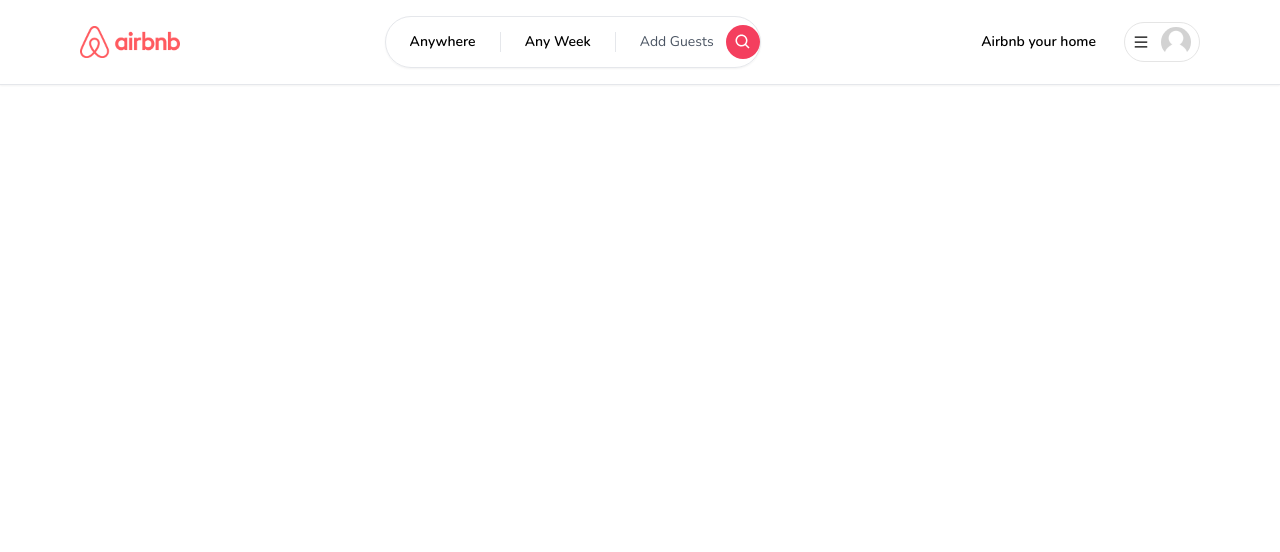
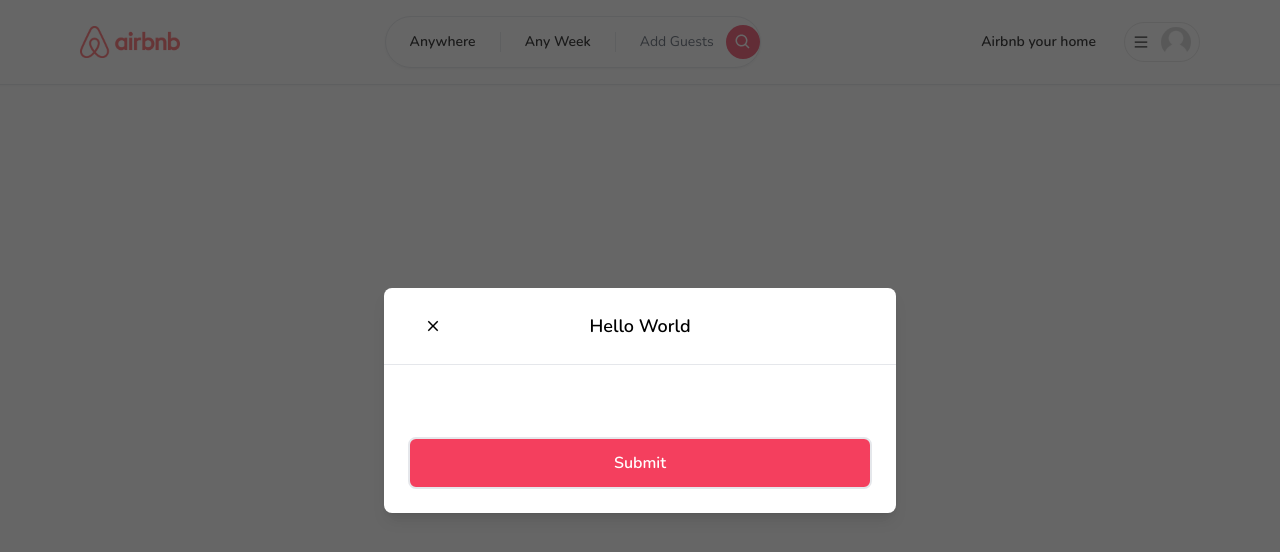
Before and after one commit to randyetan/airbnb_clone, a Next.js app: page / in a window 1280 px wide. Shown: the top 552 px of the page. Built offline with nearby package versions, Linux system fonts and the light colour scheme.

Commit message:
Creation of MenuItems and buttons

```diff
--- /dev/null
+++ b/app/components/Button.tsx
@@ -0,0 +1,58 @@
+'use client';
+
+import { IconType } from "react-icons";
+
+interface ButtonProps {
+    label: string;
+    onClick: (e: React.MouseEvent<HTMLButtonElement>) => void;
+    disabled?: boolean;
+    outline?: boolean;
+    small?: boolean;
+    icon?: IconType;
+}
+
+const Button: React.FC<ButtonProps> = ({
+    label,
+    onClick,
+    disabled,
+    outline,
+    small,
+    icon: Icon
+}) => {
+    return (
+        <button
+            onClick={onClick}
+            disabled={disabled}
+            className={`
+                relative
+                disabled:opacity-70
+                disabled:cursor-not-allowed
+                rounded-lg
+                hover:opacity-80
+                transition
+                w-full
+                ${outline ? 'bg-white' : 'bg-rose-500'}
+                ${outline ? 'border-black' : 'bg-rose-500'}
+                ${outline ? 'text-black' : 'text-white'}
+                ${small ? 'py-1' : 'py-3'}
+                ${small ? 'text-sm' : 'text-md'}
+                ${small ? 'font-light' : 'font-semibold'}
+                ${small ? 'border-[1px]' : 'border-2'}
+            `}
+        >
+            {Icon && (
+                <Icon
+                    size={24}
+                    className="
+                        absolute
+                        left-4
+                        top-3
+                    "
+                />
+            )}
+            {label}
+        </button>
+      );
+}
+
+export default Button
--- /dev/null
+++ b/app/components/ClientOnly.tsx
@@ -0,0 +1,29 @@
+'use client';
+
+import { useEffect, useState } from "react";
+
+interface ClientOnlyProps {
+    children: React.ReactNode;
+}
+
+const ClientOnly: React.FC<ClientOnlyProps> = ({
+    children
+}) => {
+    const [hasMounted, setHasMounted] = useState(false);
+
+    useEffect(() => {
+        setHasMounted(true);
+    }, []);
+
+    if (!hasMounted) {
+        return null;
+    }
+
+    return (
+        <>
+            {children}
+        </>
+      );
+}
+
+export default ClientOnly;
--- /dev/null
+++ b/app/components/modals/Modal.tsx
@@ -0,0 +1,195 @@
+'use client';
+
+import { useCallback, useEffect, useState } from "react";
+import { IoMdClose } from 'react-icons/io';
+import Button from "../Button";
+
+interface ModalProps {
+    isOpen?: boolean;
+    onClose: () => void;
+    onSubmit: () => void;
+    title?: string;
+    body?: React.ReactElement;
+    footer?: React.ReactElement;
+    actionLabel: string;
+    disabled?: boolean;
+    secondaryAction?: () => void;
+    secondaryActionLabel?: string;
+}
+
+const Modal: React.FC<ModalProps> = ({
+    isOpen,
+    onClose,
+    onSubmit,
+    title,
+    body,
+    footer,
+    actionLabel,
+    disabled,
+    secondaryAction,
+    secondaryActionLabel
+}) => {
+    const [showModal, setShowModal] = useState(isOpen);
+
+    useEffect(() => {
+        setShowModal(isOpen);
+    }, [isOpen]);
+
+    const handleClose = useCallback(() => {
+        if (disabled) {
+            return;
+        }
+
+        setShowModal(false);
+        setTimeout(() => {
+            onClose();
+        }, 300);
+    }, [disabled, onClose]);
+
+    const handleSubmit = useCallback(() => {
+        if (disabled) {
+            return;
+        }
+
+        onSubmit();
+    }, [disabled, onSubmit])
+
+    const handleSecondaryAction = useCallback(() => {
+        if (disabled || !secondaryAction) {
+            return;
+        }
+
+        secondaryAction();
+    }, [disabled, secondaryAction]);
+
+    if (!isOpen) {
+        return null;
+    }
+
+    return (
+        <>
+            <div
+                className="
+                    justify-center
+                    items-center
+                    flex
+                    overflow-x-hiddten
+                    overflow-y-auto
+                    fixed
+                    inset-0
+                    z-50
+                    outline-none
+                    focus:outline-none
+                    bg-neutral-800/70
+                "
+            >
+                <div
+                    className="
+                        relative
+                        w-full
+                        md:w-4/6
+                        lg:w-3/6
+                        xl:w-2/5
+                        my-6
+                        mx-auto
+                        h-full
+                        lg:h-auto
+                        md:h-auto
+                    "
+                >
+                    {/* CONTENT */}
+                    <div
+                        className={`
+                            translate
+                            duration-300
+                            h-full
+                            ${showModal ? 'translate-y-0' : 'translate-y-full'}
+                            ${showModal ? 'opacity-100' : 'opacity-0'}
+                        `}
+                    >
+                        <div
+                            className="
+                                translate
+                                h-full
+                                lg:h-auto
+                                md:h-auto
+                                border-0
+                                rounded-lg
+                                shadow-lg
+                                relative
+                                flex
+                                flex-col
+                                w-full
+                                bg-white
+                                outline-none
+                                focus:outline-none
+                            "
+                        >
+                            {/* HEADER */}
+                            <div
+                                className="
+                                    flex
+                                    items-center
+                                    p-6
+                                    rounded-t
+                                    justify-center
+                                    relative
+                                    border-b-[1px]
+                                "
+                            >
+                                <button
+                                onClick={handleClose}
+                                className="
+                                    p-1
+                                    border-0
+                                    hover:opacity-70
+                                    transition
+                                    absolute
+                                    left-9
+                                "
+                                >
+                                    <IoMdClose size={18} />
+                                </button>
+                                <div className="text-lg font-semibold">
+                                    {title}
+                                </div>
+                            </div>
+                            {/* BODY */}
+                            <div className="relative p-6 flex-auto">
+                                {body}
+                            </div>
+                            {/* FOOTER */}
+                            <div className="flex flex-col gap-2 p-6">
+                                <div
+                                    className="
+                                        flex
+                                        flex-row
+                                        items-center
+                                        gap-4
+                                        w-full
+                                    "
+                                >
+                                    {secondaryAction && secondaryActionLabel && (
+                                        <Button
+                                            outline
+                                            disabled={disabled}
+                                            label={secondaryActionLabel}
+                                            onClick={handleSecondaryAction}
+                                        />
+                                    )}
+                                    <Button
+                                        disabled={disabled}
+                                        label={actionLabel}
+                                        onClick={handleSubmit}
+                                    />
+                                </div>
+                            </div>
+                        </div>
+                    </div>
+                </div>
+            </div>
+        </>
+      );
+}
+
+export default Modal;
--- a/app/layout.tsx
+++ b/app/layout.tsx
@@ -2,6 +2,8 @@
 import { Nunito } from "next/font/google";
 import './globals.css'
 import Navbar from "./components/navbar/Navbar"
+import ClientOnly from './components/ClientOnly';
+import Modal from './components/modals/Modal';
 
 export const metadata: Metadata = {
   title: 'Airbnb',
@@ -20,7 +22,10 @@
   return (
     <html lang="en">
       <body className={font.className}>
-        <Navbar />
+        <ClientOnly>
+          <Modal actionLabel="Submit" title="Hello World" isOpen />
+          <Navbar />
+        </ClientOnly>
         {children}
       </body>
     </html>
```
